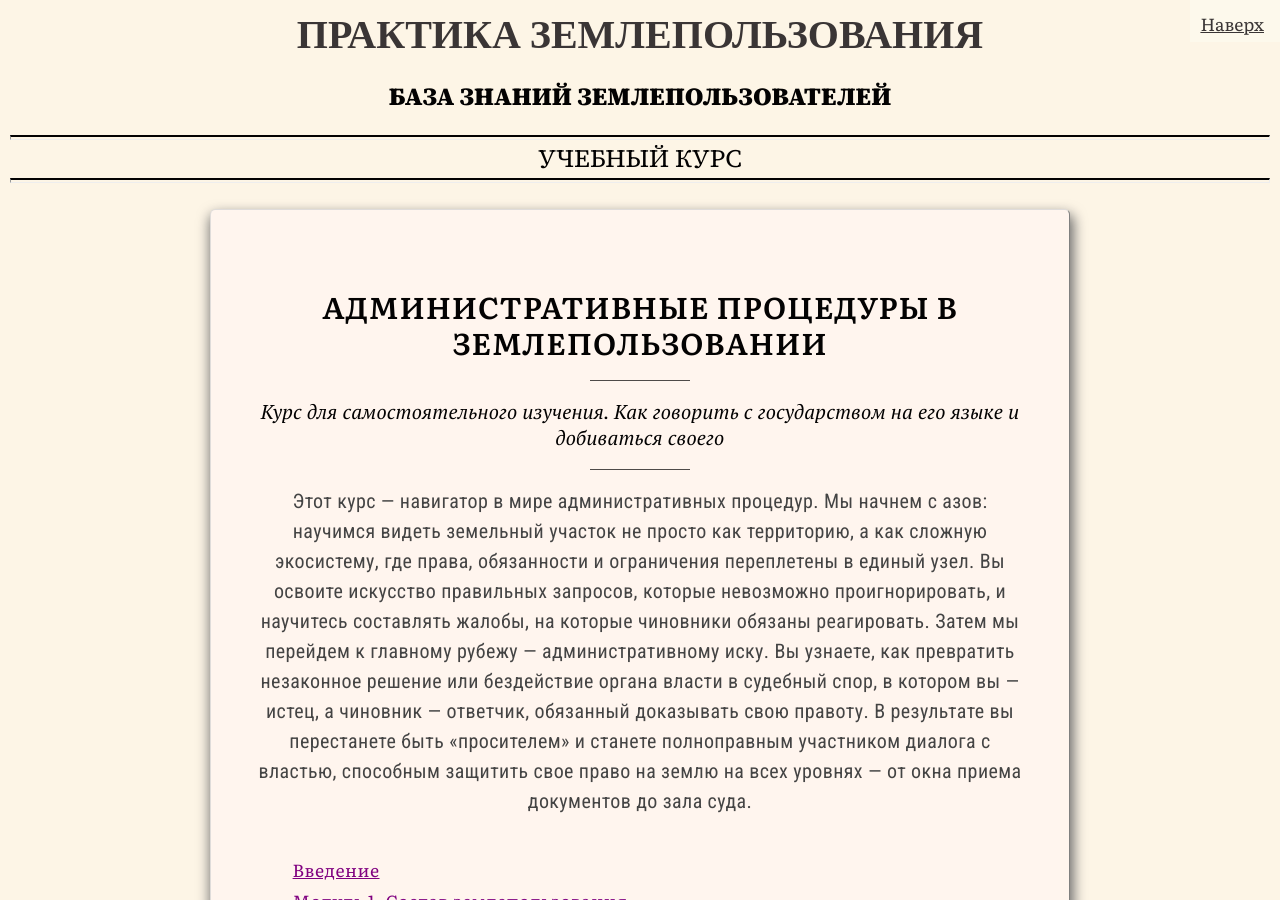
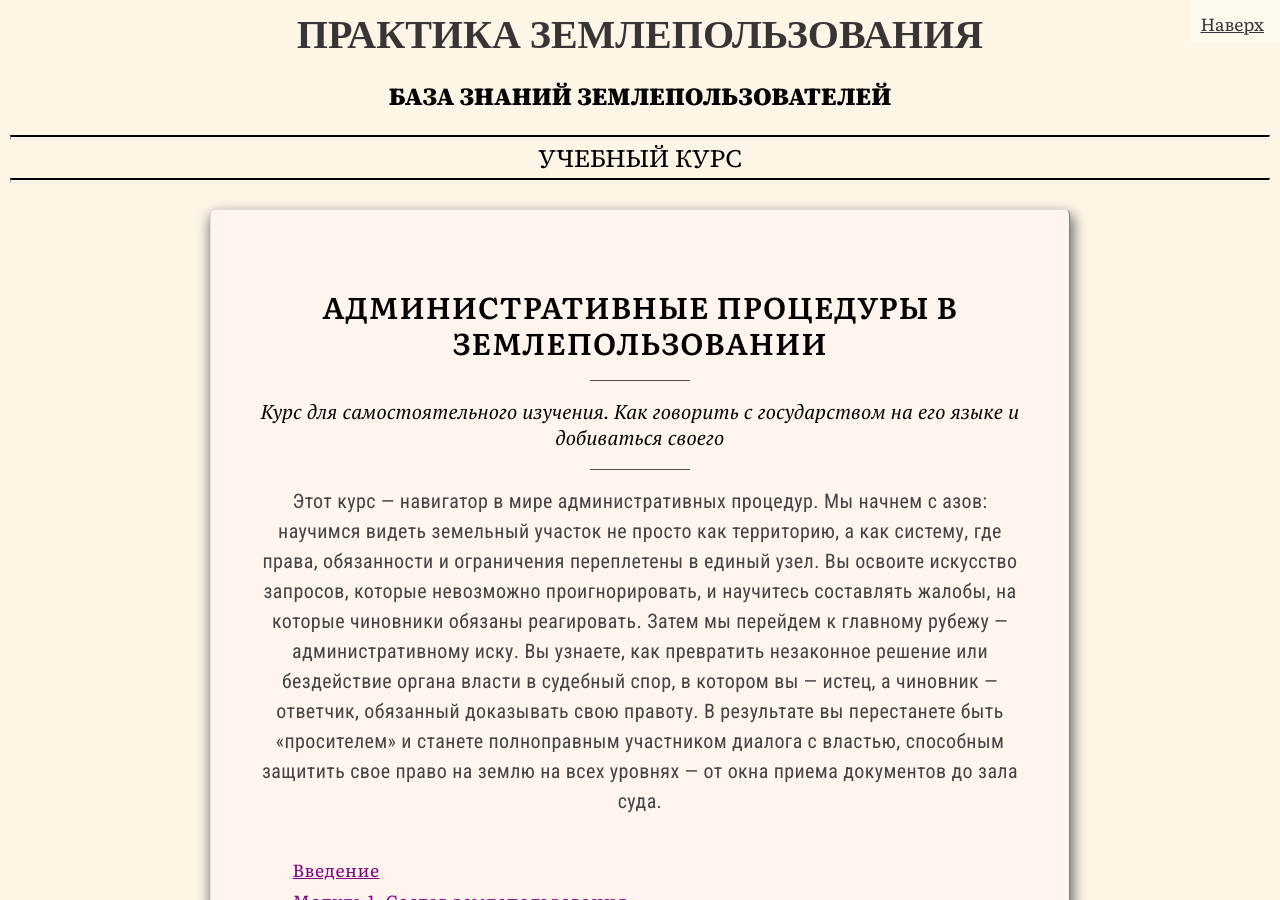
Before and after one commit to SergSi/land-use-art, a Jekyll site: the page built from _posts/2026-05-20-admin.md, in a window 1280 px wide and 900 px high. Built offline with Jekyll 4.4.1, drawn with Linux system fonts in a browser that asks for light colours; some web fonts are replaced.

Commit message:
Update 2026-05-20-admin.md

```diff
--- a/_posts/2026-05-20-admin.md
+++ b/_posts/2026-05-20-admin.md
@@ -3,7 +3,7 @@ title: Административные процедуры в землеполь
 subtitle: Курс для самостоятельного изучения. Как говорить с государством на его языке и добиваться своего
 layout: doc
 class: training
-summary: "Этот курс — навигатор в мире административных процедур. Мы начнем с азов: научимся видеть земельный участок не просто как территорию, а как сложную экосистему, где права, обязанности и ограничения переплетены в единый узел. Вы освоите искусство правильных запросов, которые невозможно проигнорировать, и научитесь составлять жалобы, на которые чиновники обязаны реагировать. Затем мы перейдем к главному рубежу — административному иску. Вы узнаете, как превратить незаконное решение или бездействие органа власти в судебный спор, в котором вы — истец, а чиновник — ответчик, обязанный доказывать свою правоту. В результате вы перестанете быть «просителем» и станете полноправным участником диалога с властью, способным защитить свое право на землю на всех уровнях — от окна приема документов до зала суда."
+summary: "Этот курс — навигатор в мире административных процедур. Мы начнем с азов: научимся видеть земельный участок не просто как территорию, а как систему, где права, обязанности и ограничения переплетены в единый узел. Вы освоите искусство запросов, которые невозможно проигнорировать, и научитесь составлять жалобы, на которые чиновники обязаны реагировать. Затем мы перейдем к главному рубежу — административному иску. Вы узнаете, как превратить незаконное решение или бездействие органа власти в судебный спор, в котором вы — истец, а чиновник — ответчик, обязанный доказывать свою правоту. В результате вы перестанете быть «просителем» и станете полноправным участником диалога с властью, способным защитить свое право на землю на всех уровнях — от окна приема документов до зала суда."
 ---
 
 ## Введение
```
